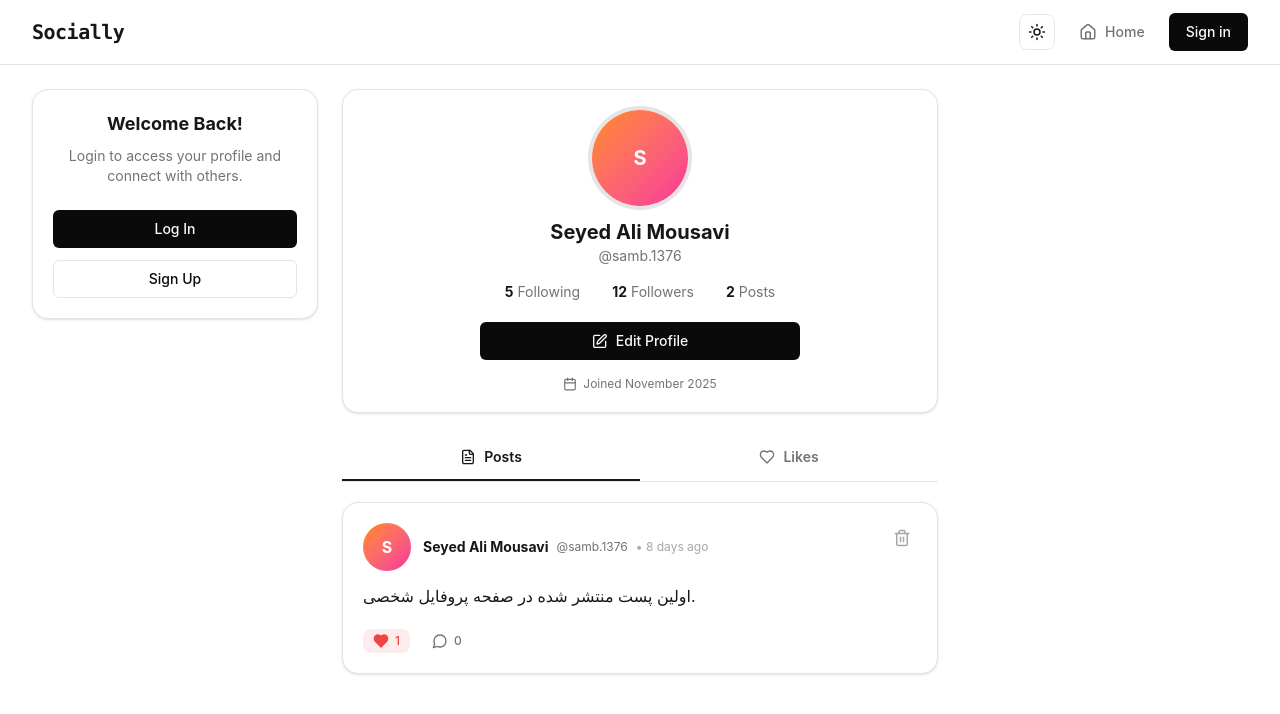
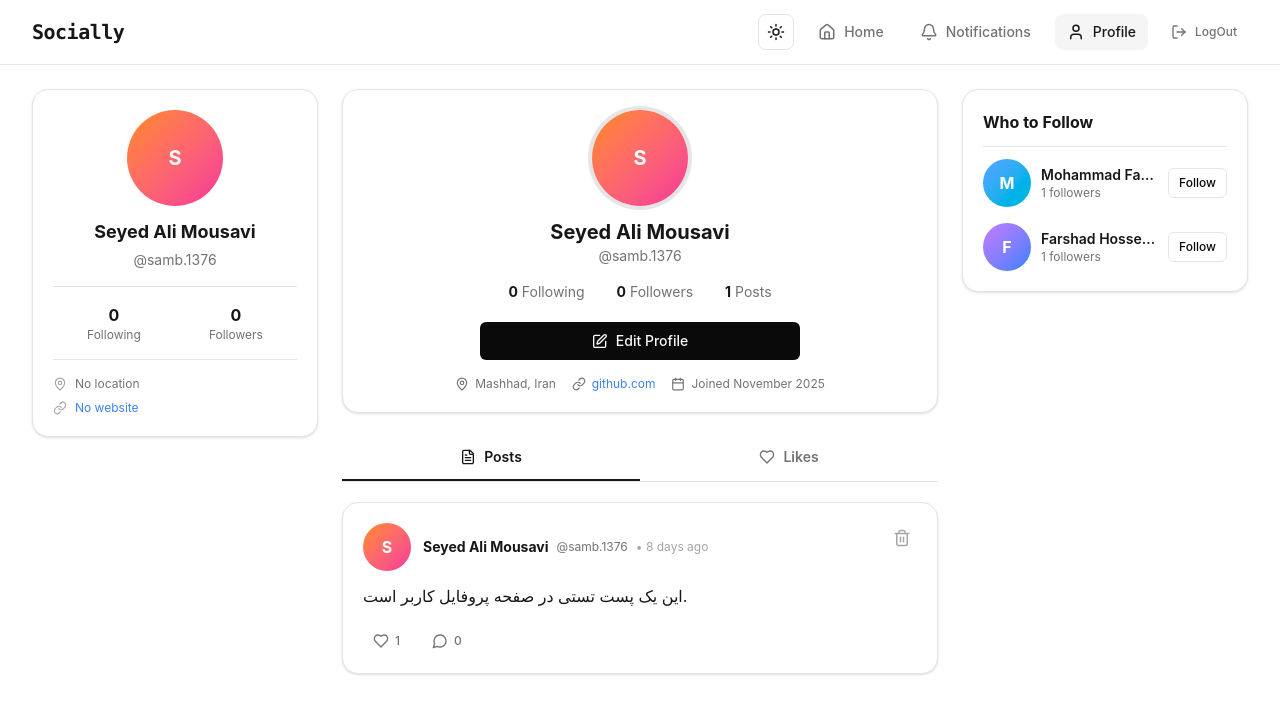
Before and after one commit to Five-o-One/Socially, a React (Vite) app: page /profile/samb.1376 in a window 1280 px wide. Shown: the top 714 px of the page. Built offline with nearby package versions, Linux system fonts and the light colour scheme.

Commit message:
feat(profile): support dynamic other-user profiles with follow toggle and likes empty state

```diff
--- a/src/layout/Layout.tsx
+++ b/src/layout/Layout.tsx
@@ -9,7 +9,7 @@ import {
 
 export default function Layout() {
   const location = useLocation();
-  const isAuth = false; // برای تست حالت Sign-out روی false قرار دهید
+  const isAuth = true; // برای تست حالت Sign-out روی false قرار دهید
 
   const currentUser = {
     name: "Seyed Ali Mousavi",
--- a/src/pages/Home.tsx
+++ b/src/pages/Home.tsx
@@ -61,7 +61,7 @@ const INITIAL_POSTS: Post[] = [
   },
 ];
 
-export default function Home({ isAuth = false }: HomeProps) {
+export default function Home({ isAuth = true }: HomeProps) {
   const [posts, setPosts] = useState<Post[]>(INITIAL_POSTS);
   const [postContent, setPostContent] = useState("");
 
--- a/src/pages/Profile.tsx
+++ b/src/pages/Profile.tsx
@@ -1,4 +1,4 @@
-import { useState } from "react";
+import { useState, useMemo } from "react";
 import { useParams } from "react-router";
 import {
   AppCard,
@@ -12,25 +12,91 @@ import {
 import type { Post, UpdateUserProfileDto } from "@/types";
 import type { TabItem } from "@/components/AppTab/AppTab";
 
-export default function Profile() {
-  const { username = "samb.1376" } = useParams();
-  const isOwnProfile = username === "samb.1376";
-
-  const [activeTab, setActiveTab] = useState("posts");
-  const [isEditModalOpen, setIsEditModalOpen] = useState(false);
-  const [isFollowing, setIsFollowing] = useState(false);
-
-  const [userData, setUserData] = useState({
+const MOCK_PROFILES: Record<
+  string,
+  {
+    name: string;
+    username: string;
+    image: string | null;
+    bio: string | null;
+    location: string | null;
+    website: string | null;
+    joinedDate: string;
+    followers: number;
+    following: number;
+    postsCount: number;
+    isFollowedByMe?: boolean;
+  }
+> = {
+  "samb.1376": {
     name: "Seyed Ali Mousavi",
     username: "samb.1376",
+    image: null,
     bio: "Frontend Developer working on Socially project.",
     location: "Mashhad, Iran",
     website: "https://github.com",
     joinedDate: "November 2025",
-    followers: 12,
-    following: 5,
-    postsCount: 2,
-  });
+    followers: 0,
+    following: 0,
+    postsCount: 1,
+  },
+  "f.e.h.farshad": {
+    name: "Farshad Hosseini",
+    username: "f.e.h.farshad",
+    image: null,
+    bio: null,
+    location: null,
+    website: null,
+    joinedDate: "November 2025",
+    followers: 0,
+    following: 1,
+    postsCount: 1,
+    isFollowedByMe: false,
+  },
+  "mohammadfallah.w": {
+    name: "Mohammad Fallah",
+    username: "mohammadfallah.w",
+    image: null,
+    bio: "Frontend Engineer",
+    location: "Tehran, Iran",
+    website: "https://mohammadfallah.ir",
+    joinedDate: "November 2025",
+    followers: 1,
+    following: 2,
+    postsCount: 3,
+    isFollowedByMe: true,
+  },
+};
+
+export default function Profile() {
+  const { username = "samb.1376" } = useParams();
+  const currentAuthUsername = "samb.1376";
+  const isOwnProfile = username === currentAuthUsername;
+
+  const initialUser = useMemo(() => {
+    return (
+      MOCK_PROFILES[username] || {
+        name: username,
+        username: username,
+        image: null,
+        bio: null,
+        location: null,
+        website: null,
+        joinedDate: "November 2025",
+        followers: 0,
+        following: 0,
+        postsCount: 0,
+        isFollowedByMe: false,
+      }
+    );
+  }, [username]);
+
+  const [userData, setUserData] = useState(initialUser);
+  const [isFollowing, setIsFollowing] = useState(
+    Boolean(initialUser.isFollowedByMe),
+  );
+  const [activeTab, setActiveTab] = useState("posts");
+  const [isEditModalOpen, setIsEditModalOpen] = useState(false);
 
   const profileTabs: TabItem[] = [
     { id: "posts", label: "Posts", icon: "Post" },
@@ -39,24 +105,38 @@ export default function Profile() {
 
   const userPosts: Post[] = [
     {
-      id: "p-101",
-      authorId: "current-user-id",
-      content: "اولین پست منتشر شده در صفحه پروفایل شخصی.",
+      id: `p-${username}`,
+      authorId: username,
+      content:
+        username === "f.e.h.farshad"
+          ? "سوشالی؛ پروژه‌ای برای محک زدن مهارت‌های فرانت‌اند و کار تیمی 🚀\nپیاده‌سازی تمیز دیزاین توییتر با ری‌اکت و تیلویند."
+          : "این یک پست تستی در صفحه پروفایل کاربر است.",
       createdAt: "8 days ago",
       updatedAt: "8 days ago",
       author: {
-        id: "current-user-id",
+        id: username,
         name: userData.name,
         username: userData.username,
-        image: null,
+        image: userData.image,
       },
-      likes: [{ userId: "current-user-id" }],
+      likes: [{ userId: "1" }],
       comments: [],
-      _count: { likes: 1, comments: 0 },
+      _count: { likes: 1, comments: 1 },
     },
   ];
 
   const likedPosts: Post[] = [];
+
+  const handleFollowToggle = () => {
+    setIsFollowing((prev) => {
+      const next = !prev;
+      setUserData((u) => ({
+        ...u,
+        followers: next ? u.followers + 1 : Math.max(0, u.followers - 1),
+      }));
+      return next;
+    });
+  };
 
   const handleProfileUpdate = (updatedValues: UpdateUserProfileDto) => {
     setUserData((prev) => ({
@@ -75,7 +155,7 @@ export default function Profile() {
       <AppCard>
         <div className="flex flex-col items-center text-center">
           <AppImage
-            src=""
+            src={userData.image || ""}
             alt={userData.name}
             variant="circle"
             size="xl"
@@ -100,7 +180,6 @@ export default function Profile() {
             </div>
           </div>
 
-          {/* Action Button */}
           <div className="mt-5 w-full max-w-xs">
             {isOwnProfile ? (
               <AppButton
@@ -115,15 +194,33 @@ export default function Profile() {
               <AppButton
                 variant={isFollowing ? "secondary" : "primary"}
                 fullWidth
-                onClick={() => setIsFollowing(!isFollowing)}
+                onClick={handleFollowToggle}
               >
                 {isFollowing ? "Unfollow" : "Follow"}
               </AppButton>
             )}
           </div>
 
-          {/* Additional Info */}
           <div className="mt-4 flex flex-wrap items-center justify-center gap-4 text-xs text-text-secondary">
+            {userData.location && (
+              <div className="flex items-center gap-1.5">
+                <AppIcon nameIcon="Location" size={14} />
+                <span>{userData.location}</span>
+              </div>
+            )}
+            {userData.website && (
+              <div className="flex items-center gap-1.5">
+                <AppIcon nameIcon="Link" size={14} />
+                <a
+                  href={userData.website}
+                  target="_blank"
+                  rel="noopener noreferrer"
+                  className="text-brand hover:underline truncate"
+                >
+                  {userData.website.replace(/^https?:\/\//, "")}
+                </a>
+              </div>
+            )}
             <div className="flex items-center gap-1.5">
               <AppIcon nameIcon="Calendar" size={14} />
               <span>Joined {userData.joinedDate}</span>
@@ -132,14 +229,12 @@ export default function Profile() {
         </div>
       </AppCard>
 
-      {/* Tabs */}
       <AppTab
         tabs={profileTabs}
         activeTab={activeTab}
         onChange={(tabId) => setActiveTab(tabId)}
       />
 
-      {/* Tab Content */}
       <section className="space-y-4">
         {activeTab === "posts" && (
           <>
@@ -147,7 +242,7 @@ export default function Profile() {
               <PostCard
                 key={post.id}
                 post={post}
-                currentUserId="current-user-id"
+                currentUserId={currentAuthUsername}
               />
             ))}
           </>
@@ -160,7 +255,7 @@ export default function Profile() {
                 <PostCard
                   key={post.id}
                   post={post}
-                  currentUserId="current-user-id"
+                  currentUserId={currentAuthUsername}
                 />
               ))
             ) : (
@@ -172,18 +267,19 @@ export default function Profile() {
         )}
       </section>
 
-      {/* Edit Profile Modal */}
+      {isOwnProfile && (
         <UserInfoModal
           isOpen={isEditModalOpen}
           initialData={{
             name: userData.name,
-          bio: userData.bio,
-          location: userData.location,
-          website: userData.website,
+            bio: userData.bio || "",
+            location: userData.location || "",
+            website: userData.website || "",
           }}
           onSubmit={handleProfileUpdate}
           onClose={() => setIsEditModalOpen(false)}
         />
+      )}
     </div>
   );
 }
```
Lines whose indentation alone changed are shown as unchanged.
